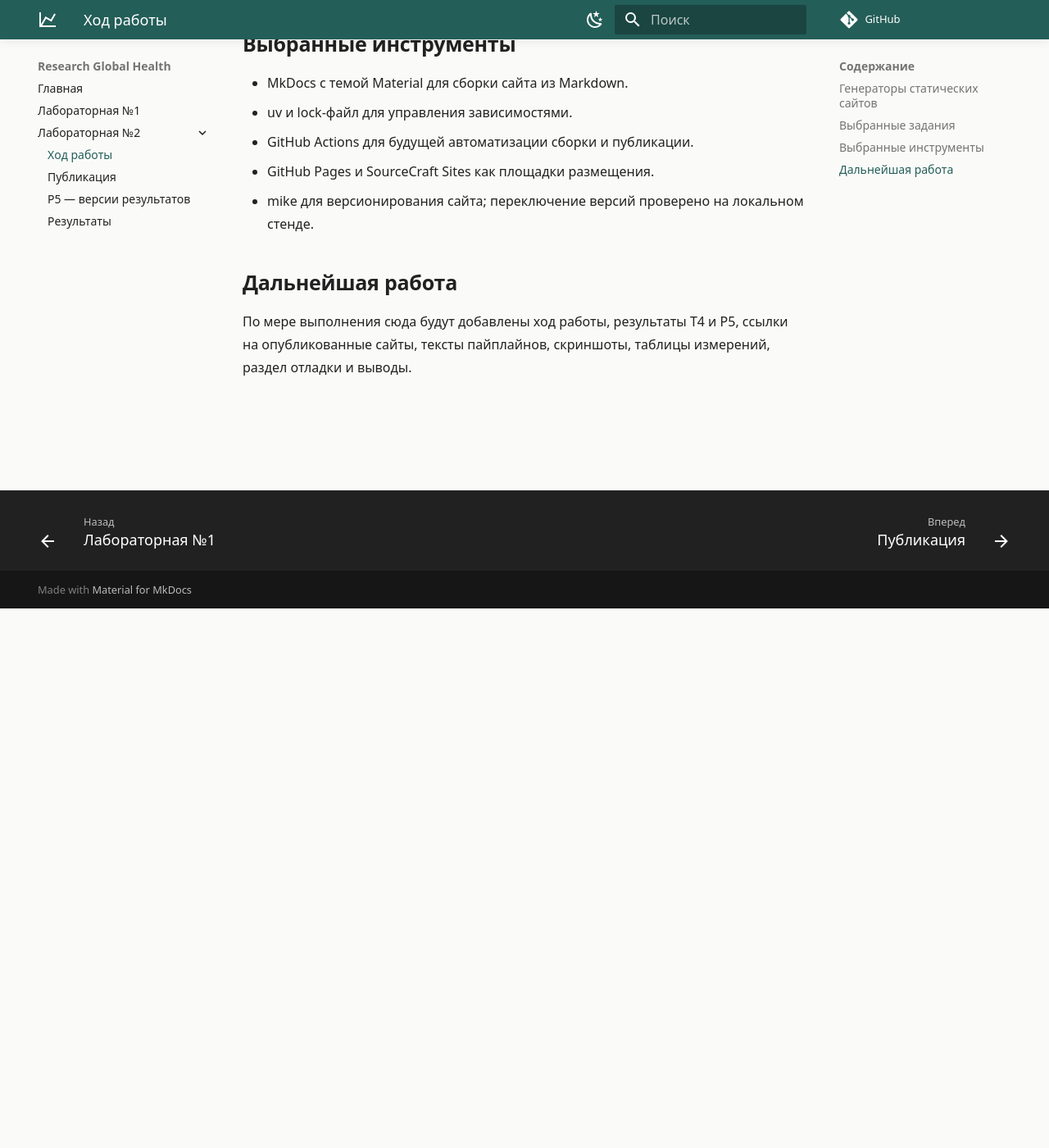
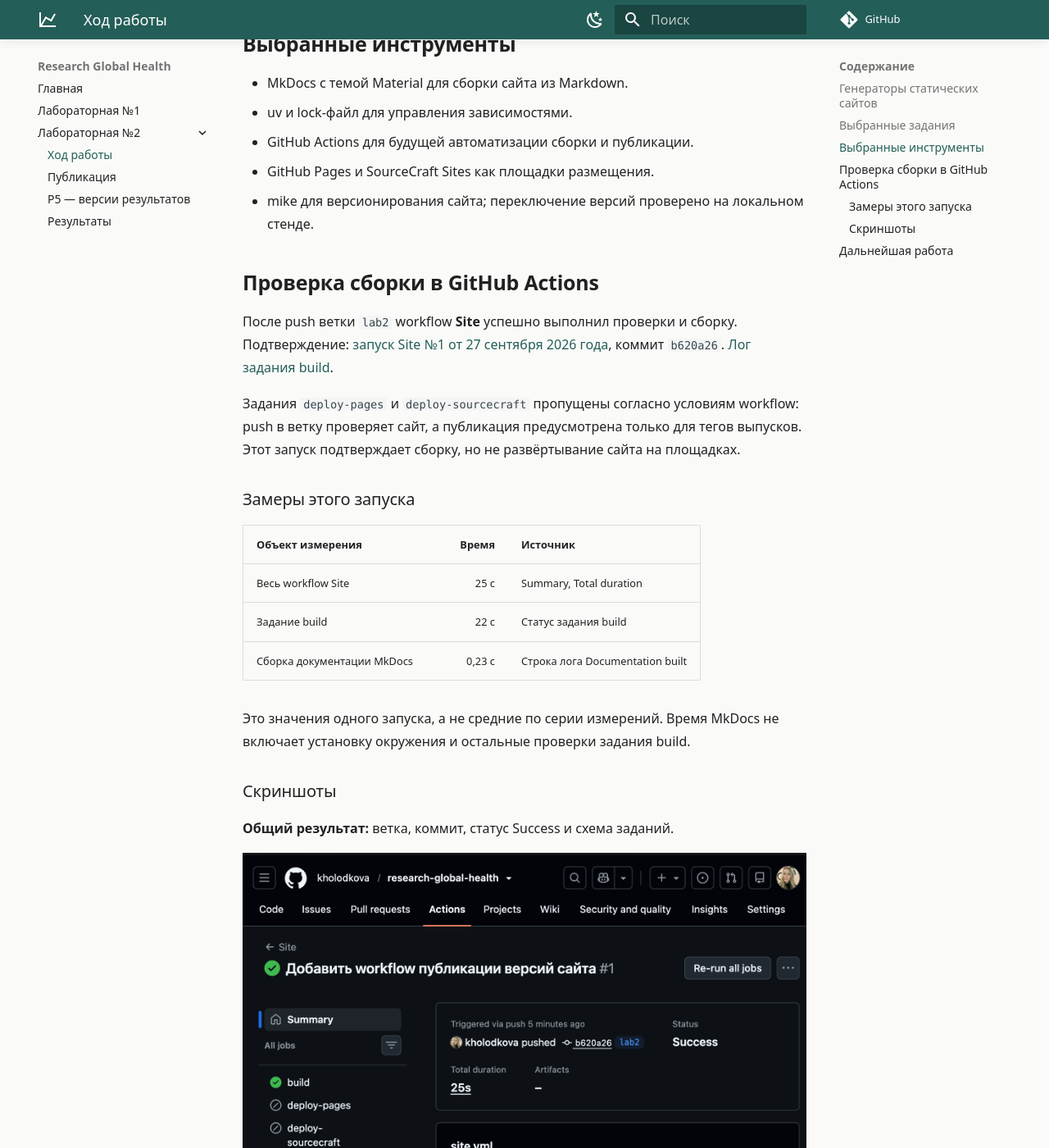
Before and after one commit to kholodkova/research-global-health, an MkDocs documentation site: the page built from docs/lab2/index.md, in a window 1280 px wide and 1400 px high, scrolled down 658 px. Shown: the whole window at 82% size. Built offline with MkDocs 1.6.1 and Material for MkDocs 9.7.7, drawn with Linux system fonts in a browser that asks for light colours; comment, search, counter and statistics services are not loaded; the version menu is left out; some of the changed text lies outside the part shown.

Commit message:
Добавить скриншоты и замеры сборки сайта

```diff
--- a/docs/lab2/index.md
+++ b/docs/lab2/index.md
@@ -23,6 +23,46 @@
 - GitHub Pages и SourceCraft Sites как площадки размещения.
 - mike для версионирования сайта; переключение версий проверено на локальном стенде.
 
+## Проверка сборки в GitHub Actions
+
+После push ветки `lab2` workflow **Site** успешно выполнил проверки и сборку.
+Подтверждение: [запуск Site №1 от 27 сентября 2026 года](https://github.com/kholodkova/research-global-health/actions/runs/36340827828),
+коммит `b620a26`. [Лог задания build](https://github.com/kholodkova/research-global-health/actions/runs/36340827828/job/108680441745).
+
+Задания `deploy-pages` и `deploy-sourcecraft` пропущены согласно условиям workflow:
+push в ветку проверяет сайт, а публикация предусмотрена только для тегов выпусков.
+Этот запуск подтверждает сборку, но не развёртывание сайта на площадках.
+
+### Замеры этого запуска
+
+| Объект измерения | Время | Источник |
+| --- | ---: | --- |
+| Весь workflow Site | 25 с | Summary, Total duration |
+| Задание build | 22 с | Статус задания build |
+| Сборка документации MkDocs | 0,23 с | Строка лога Documentation built |
+
+Это значения одного запуска, а не средние по серии измерений. Время MkDocs
+не включает установку окружения и остальные проверки задания build.
+
+### Скриншоты
+
+**Общий результат:** ветка, коммит, статус Success и схема заданий.
+
+![Site №1: успешная сборка ветки lab2 и пропущенные задания публикации](../assets/screens/lab2-site-branch-success.png)
+
+**Шаги build:** установка окружения и успешное выполнение шага проверок.
+
+![Успешные шаги задания build](../assets/screens/lab2-site-build-steps.png)
+
+**Фрагмент лога того же запуска:** завершение сборки документации.
+
+![Лог MkDocs: Documentation built in 0.23 seconds](../assets/screens/lab2-site-build-log.png)
+
+В аннотациях запуска присутствует предупреждение об устаревании Node.js 20
+в используемых actions. Оно не привело к падению этого запуска; обновление
+actions требует отдельной проверки. Это предупреждение не считается
+проваленным запуском для отчёта.
+
 ## Дальнейшая работа
 
 По мере выполнения сюда будут добавлены ход работы, результаты T4 и P5,
```
Also changed, not shown: docs/assets/screens/lab2-site-branch-success.png (added), docs/assets/screens/lab2-site-build-log.png (added), docs/assets/screens/lab2-site-build-steps.png (added).
